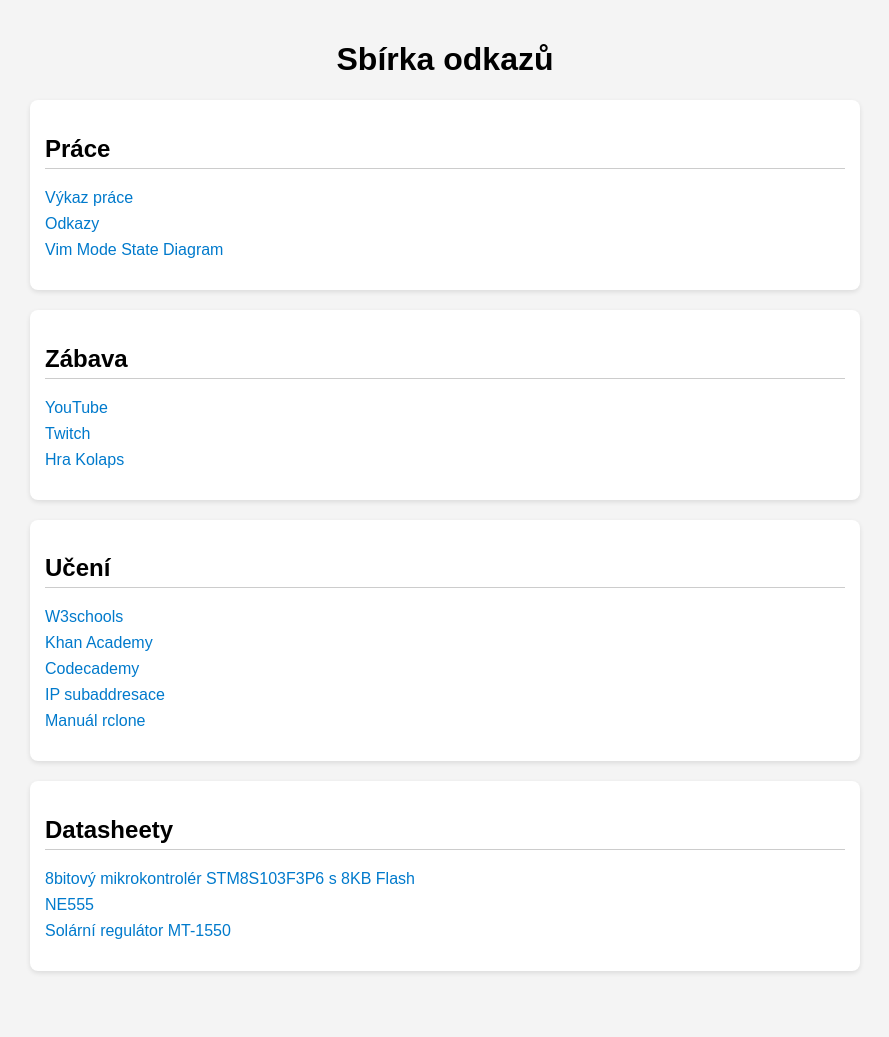
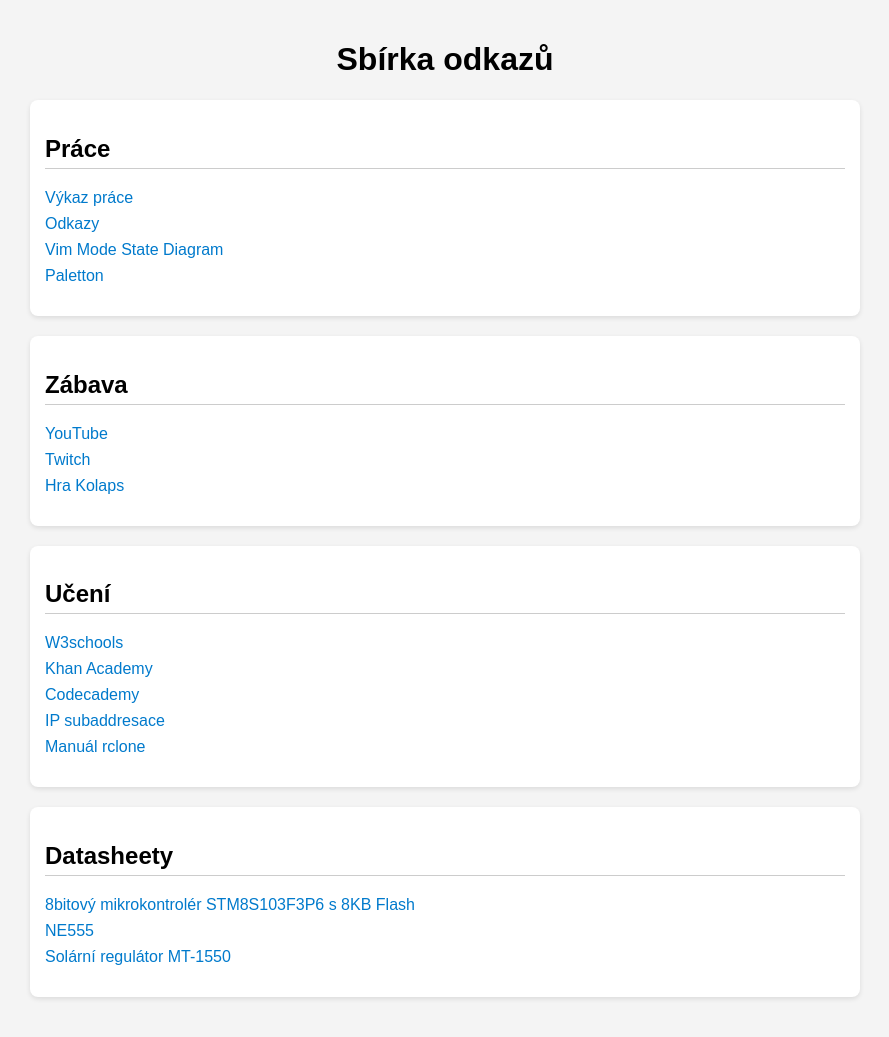
Before and after one commit to vpospichal/vpospichal.github.io, a Jekyll site: the page index.html, which Jekyll copies as it is, in a window 1280 px wide. Shown: the whole page, without its empty margins (195-1084 px from the left). Built offline with Jekyll 4.4.1, drawn with Linux system fonts in a browser that asks for light colours; before the commit the page ends 1011 px from its top, so only the background shows below that.

Commit message:
MODIFY index.html ADD link Paletton

```diff
--- a/index.html
+++ b/index.html
@@ -53,6 +53,7 @@
       <li><a href="vykaz.html">Výkaz práce</a></li>
       <li><a href="odkazy.html">Odkazy</a></li>
       <li><a href="vimModeStateDiagram.svg">Vim Mode State Diagram</a></li>
+      <li><a href="https://paletton.com/">Paletton</a></li>
     </ul>
   </div>
 
```
